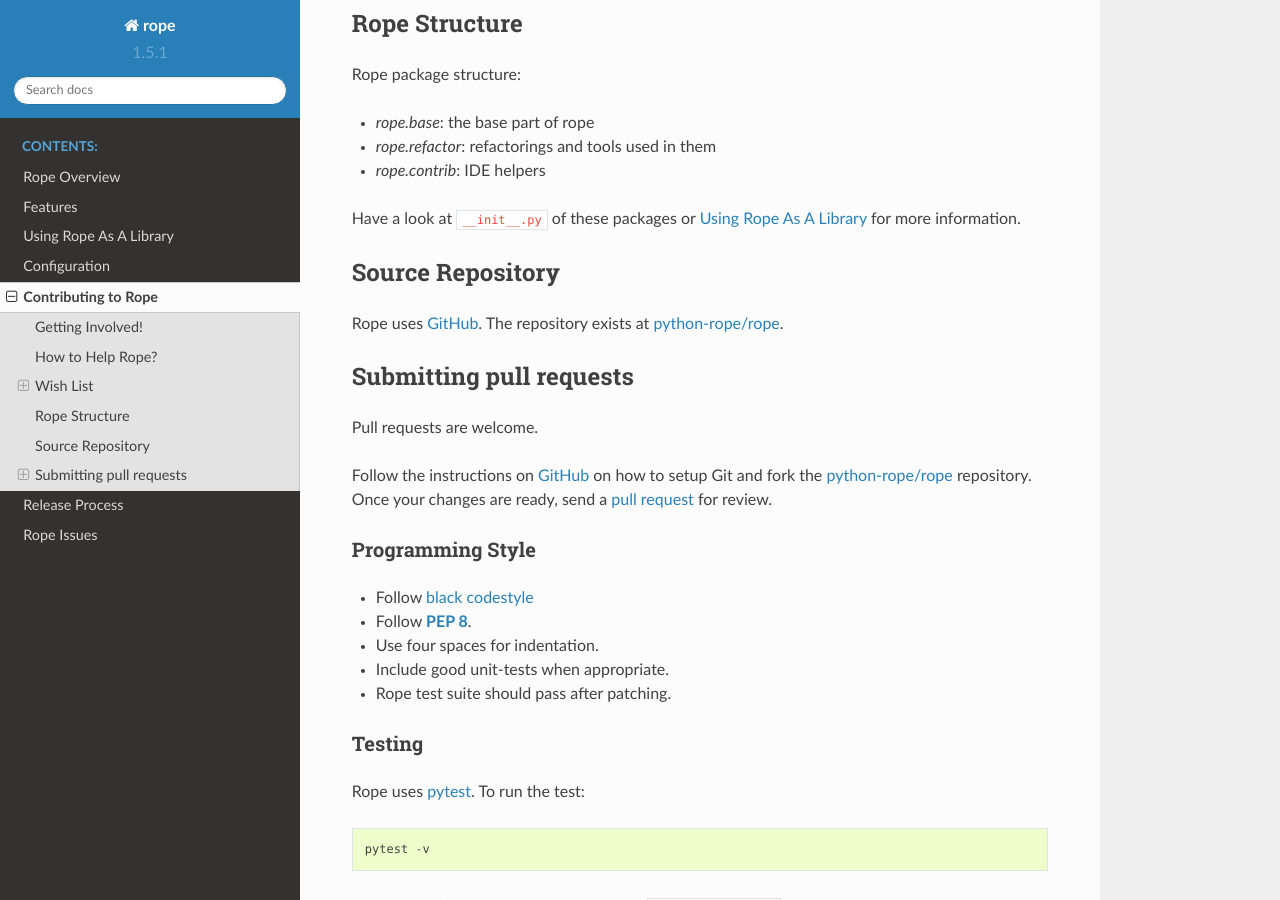
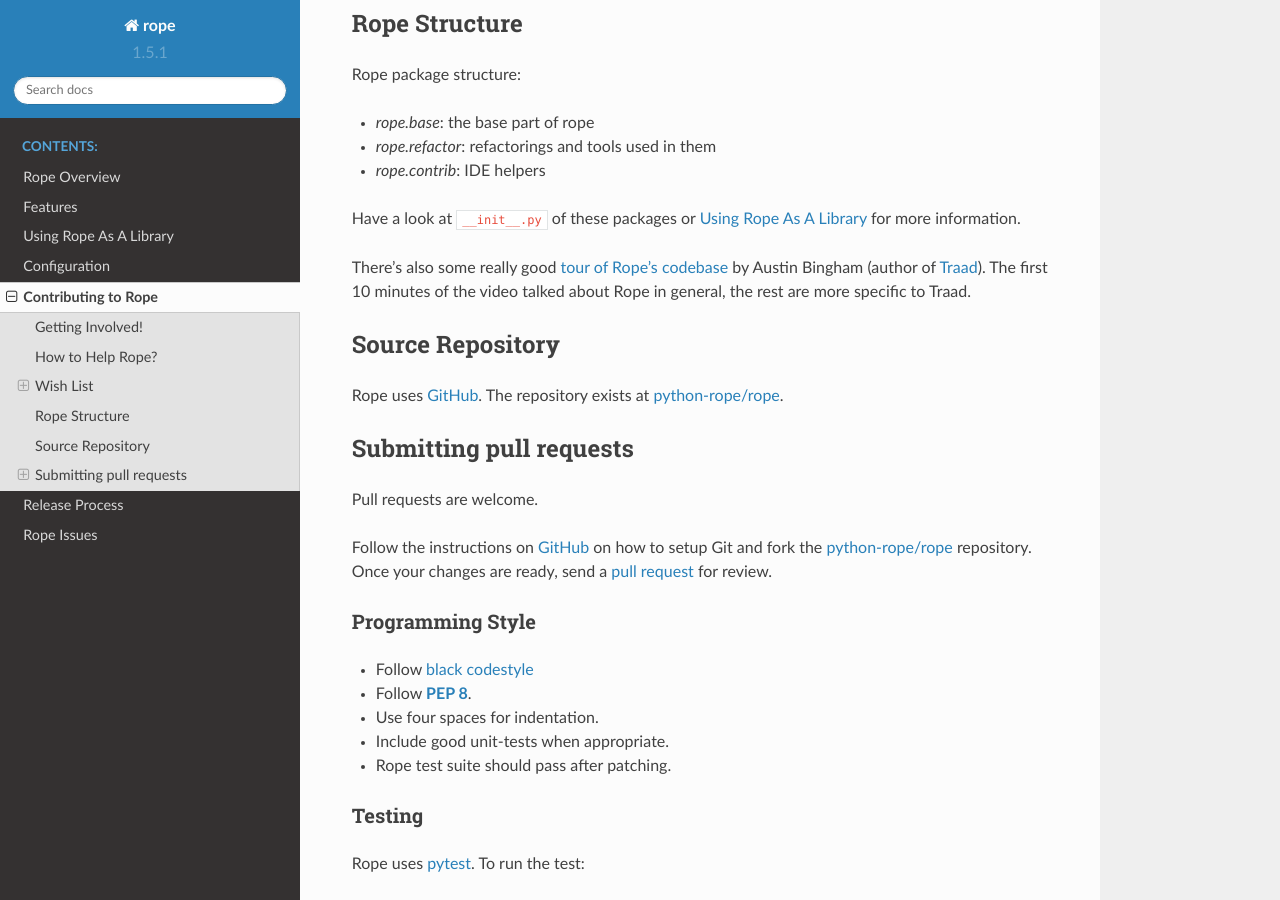
Before and after one commit to python-rope/rope, a Sphinx documentation site: the page built from docs/contributing.rst, in a window 1280 px wide and 900 px high, scrolled down 1237 px. Built offline with Sphinx 7.4.7 and the Read the Docs theme 2.0.0, drawn with Linux system fonts in a browser that asks for light colours; the version number is read from the project's files by our own code.

Commit message:
Update contributing.rst

```diff
--- a/docs/contributing.rst
+++ b/docs/contributing.rst
@@ -81,6 +81,14 @@
 Have a look at ``__init__.py`` of these packages or
 :ref:`library:Using Rope As A Library` for more information.
 
+There's also some really good `tour of Rope's codebase`_
+by Austin Bingham (author of `Traad`_).
+The first 10 minutes of the video talked about Rope in general, the rest are
+more specific to Traad.
+
+.. _tour of Rope's codebase: https://youtu.be/NvV5OrVk24c
+.. _traad: https://github.com/abingham/traad/
+
 Source Repository
 =================
 
```
